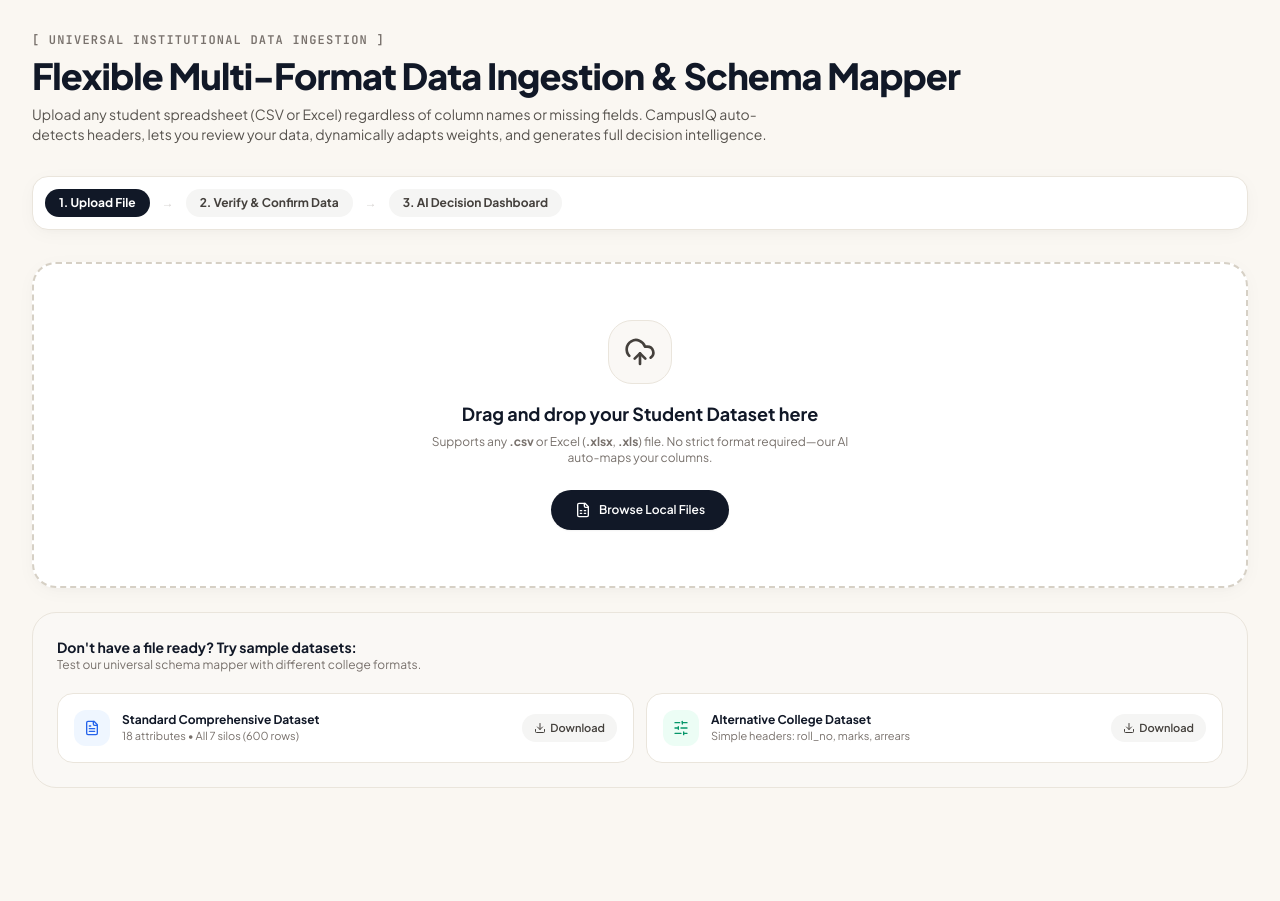
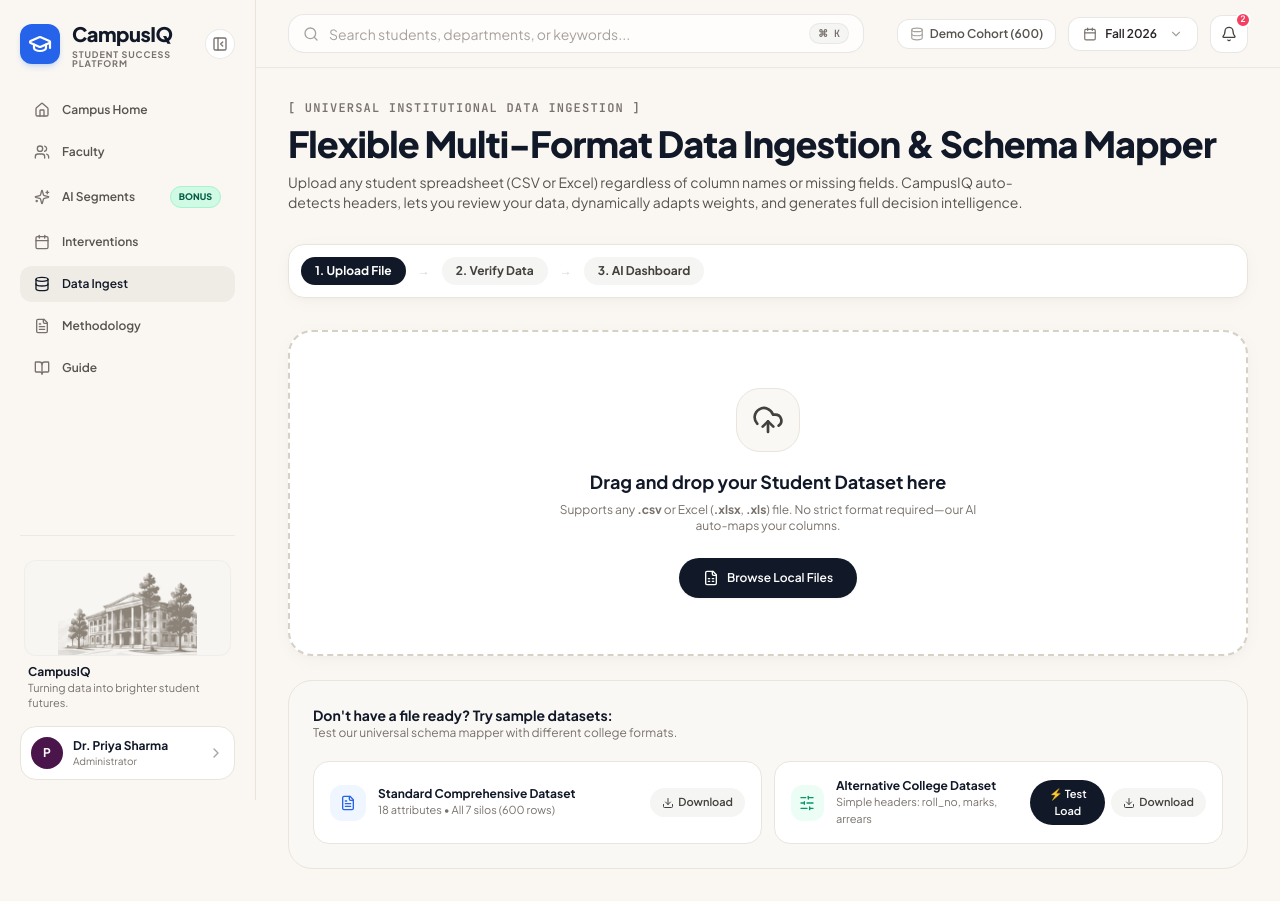
Before and after one commit to likhith3035/smart-campus, a Next.js app: page /upload in a window 1280 px wide. Before the commit the page ends 820 px from the top, so only its background shows below. Built offline with nearby package versions, Linux system fonts and the light colour scheme; a web font is replaced by a local one.

Commit message:
feat(dataset): implement global student data store with dynamic custom cohort adaptation and reset controls

```diff
--- a/app/layout.tsx
+++ b/app/layout.tsx
@@ -2,6 +2,7 @@
 import "./globals.css";
 import { Navbar } from "@/components/Navbar";
 import { Footer } from "@/components/Footer";
+import { StudentDataProvider } from "@/components/context/StudentDataContext";
 
 export const metadata: Metadata = {
   title: "CampusIQ | AI-Powered Student Analytics & Success Platform",
@@ -14,13 +15,18 @@
   children: React.ReactNode;
 }) {
   return (
-    <html lang="en">
-      <body className="min-h-screen bg-[#FAF7F2] text-[#121826] flex flex-col antialiased selection:bg-stone-900 selection:text-white">
-        <Navbar />
-        <main className="flex-1 w-full">
-          {children}
-        </main>
-        <Footer />
+    <html lang="en" suppressHydrationWarning>
+      <body
+        suppressHydrationWarning
+        className="min-h-screen bg-[#FAF7F2] text-[#121826] flex flex-col antialiased selection:bg-stone-900 selection:text-white"
+      >
+        <StudentDataProvider>
+          <Navbar />
+          <main className="flex-1 w-full">
+            {children}
+          </main>
+          <Footer />
+        </StudentDataProvider>
       </body>
     </html>
   );
--- a/app/upload/page.tsx
+++ b/app/upload/page.tsx
@@ -27,10 +27,15 @@
   Check,
   HelpCircle,
 } from "lucide-react";
+import Link from "next/link";
+import { CustomSelect, SelectOption } from "@/components/ui/CustomSelect";
+import { WorkspaceShell } from "@/components/layout/WorkspaceShell";
+import { useStudentData } from "@/components/context/StudentDataContext";
 
 type UploadStep = "upload" | "verify" | "dashboard";
 
 export default function DataIntegrationPage() {
+  const { setUploadedCohort, isCustomDataset, resetToDemoData } = useStudentData();
   const [currentStep, setCurrentStep] = useState<UploadStep>("upload");
   const [fileName, setFileName] = useState<string>("");
   const [fileSizeStr, setFileSizeStr] = useState<string>("");
@@ -177,6 +182,7 @@
       });
 
       setProcessedStudents(parsed);
+      setUploadedCohort(parsed, fileName || "Custom Uploaded Dataset");
       setCurrentStep("dashboard");
     } catch (err: any) {
       console.error("Error processing students:", err);
@@ -222,15 +228,16 @@
   const placementReadyCount = processedStudents.filter((s) => s.coding_score >= 60 && s.cgpa >= 7.0 && s.active_backlogs === 0).length;
 
   return (
-    <div className="max-w-7xl mx-auto px-4 sm:px-6 lg:px-8 py-8 space-y-8 animate-in fade-in duration-300">
+    <WorkspaceShell>
+      <div className="max-w-7xl mx-auto px-3.5 sm:px-6 lg:px-8 py-5 sm:py-8 space-y-6 sm:space-y-8 animate-in fade-in duration-300">
       {/* ───────────────────────────────────────────────────────────
           HEADER
       ─────────────────────────────────────────────────────────── */}
       <div className="space-y-2">
-        <div className="text-xs font-mono uppercase tracking-widest text-[#78716C] font-semibold">
+        <div className="text-[10px] sm:text-xs font-mono uppercase tracking-widest text-[#78716C] font-semibold">
           [ UNIVERSAL INSTITUTIONAL DATA INGESTION ]
         </div>
-        <h1 className="text-3xl sm:text-4xl font-extrabold text-[#111827] tracking-tight">
+        <h1 className="text-2xl sm:text-4xl font-extrabold text-[#111827] tracking-tight">
           Flexible Multi-Format Data Ingestion & Schema Mapper
         </h1>
         <p className="text-xs sm:text-sm text-[#57534E] max-w-3xl leading-relaxed">
@@ -239,23 +246,23 @@
       </div>
 
       {/* Progress Steps Header */}
-      <div className="flex items-center gap-3 p-3 rounded-2xl bg-white border border-[#EAE5DC] card-shadow text-xs">
-        <div className={`flex items-center gap-2 px-3.5 py-1.5 rounded-full font-bold ${
+      <div className="flex items-center gap-2 sm:gap-3 p-2.5 sm:p-3 rounded-2xl bg-white border border-[#EAE5DC] card-shadow text-xs overflow-x-auto scrollbar-none">
+        <div className={`flex items-center gap-1.5 sm:gap-2 px-3 sm:px-3.5 py-1.5 rounded-full font-bold whitespace-nowrap text-[11px] sm:text-xs ${
           currentStep === "upload" ? "bg-[#111827] text-white" : "bg-stone-100 text-stone-700"
         }`}>
           <span>1. Upload File</span>
         </div>
-        <span className="text-stone-300">→</span>
-        <div className={`flex items-center gap-2 px-3.5 py-1.5 rounded-full font-bold ${
+        <span className="text-stone-300 shrink-0">→</span>
+        <div className={`flex items-center gap-1.5 sm:gap-2 px-3 sm:px-3.5 py-1.5 rounded-full font-bold whitespace-nowrap text-[11px] sm:text-xs ${
           currentStep === "verify" ? "bg-[#111827] text-white" : "bg-stone-100 text-stone-700"
         }`}>
-          <span>2. Verify & Confirm Data</span>
+          <span>2. Verify Data</span>
         </div>
-        <span className="text-stone-300">→</span>
-        <div className={`flex items-center gap-2 px-3.5 py-1.5 rounded-full font-bold ${
+        <span className="text-stone-300 shrink-0">→</span>
+        <div className={`flex items-center gap-1.5 sm:gap-2 px-3 sm:px-3.5 py-1.5 rounded-full font-bold whitespace-nowrap text-[11px] sm:text-xs ${
           currentStep === "dashboard" ? "bg-[#111827] text-white" : "bg-stone-100 text-stone-700"
         }`}>
-          <span>3. AI Decision Dashboard</span>
+          <span>3. AI Dashboard</span>
         </div>
       </div>
 
@@ -345,11 +352,21 @@
                     <div className="text-[11px] text-stone-500">Simple headers: roll_no, marks, arrears</div>
                   </div>
                 </div>
+                <div className="flex items-center gap-1.5">
+                  <button
+                    type="button"
+                    onClick={() => {
+                      const sample = `roll_no,student_name,branch,class_year,percentage_marks,attendance_pct,arrears,coding_score\n2024-CSE-001,Aarav Patel,Computer Science,4,88.5,92.0,0,85\n2024-CSE-002,Bhavna Rao,Computer Science,4,62.0,68.5,2,35\n2024-ECE-105,Chirag Reddy,Electronics & Comm,3,74.5,81.0,0,45\n2024-IT-044,Divya Sharma,Information Tech,3,56.0,62.0,3,25\n2024-MECH-012,Farhan Khan,Mechanical Eng,4,69.0,79.0,1,30\n2024-AI-088,Ishita Nair,AI & Data Science,3,91.0,94.5,0,92\n2024-CSE-077,Karan Joshi,Computer Science,4,58.0,59.0,2,20\n2024-IT-102,Meera Iyer,Information Tech,3,84.0,88.0,0,78\n2024-CIVIL-015,Rohan Varma,Civil Engineering,3,71.0,76.0,1,40\n2024-BIOTECH-009,Ananya Sen,Biotechnology,4,86.0,91.0,0,65`;
+                      const file = new File([sample], "custom_alternative_college.csv", { type: "text/csv" });
+                      handleFile(file);
+                    }}
+                    className="px-3 py-1.5 rounded-full bg-[#111827] hover:bg-black text-white text-[11px] font-semibold flex items-center gap-1 shadow-xs cursor-pointer transition-colors"
+                  >
+                    <span>⚡ Test Load</span>
+                  </button>
                   <button
                     onClick={async () => {
-                    const res = await fetch("/lib/data/sample_simple_college_dataset.csv").catch(() => null);
-                    // generate simple blob
-                    const sample = `roll_no,student_name,branch,class_year,percentage_marks,attendance_pct,arrears,coding_score\n2024-CSE-001,Aarav Patel,Computer Science,4,88.5,92.0,0,85\n2024-CSE-002,Bhavna Rao,Computer Science,4,62.0,68.5,2,35\n2024-ECE-105,Chirag Reddy,Electronics & Comm,3,74.5,81.0,0,45\n2024-IT-044,Divya Sharma,Information Tech,3,56.0,62.0,3,25\n2024-MECH-012,Farhan Khan,Mechanical Eng,4,69.0,79.0,1,30\n2024-AI-088,Ishita Nair,AI & Data Science,3,91.0,94.5,0,92\n2024-CSE-077,Karan Joshi,Computer Science,4,58.0,59.0,2,20\n2024-IT-102,Meera Iyer,Information Tech,3,84.0,88.0,0,78`;
+                      const sample = `roll_no,student_name,branch,class_year,percentage_marks,attendance_pct,arrears,coding_score\n2024-CSE-001,Aarav Patel,Computer Science,4,88.5,92.0,0,85\n2024-CSE-002,Bhavna Rao,Computer Science,4,62.0,68.5,2,35\n2024-ECE-105,Chirag Reddy,Electronics & Comm,3,74.5,81.0,0,45\n2024-IT-044,Divya Sharma,Information Tech,3,56.0,62.0,3,25\n2024-MECH-012,Farhan Khan,Mechanical Eng,4,69.0,79.0,1,30\n2024-AI-088,Ishita Nair,AI & Data Science,3,91.0,94.5,0,92\n2024-CSE-077,Karan Joshi,Computer Science,4,58.0,59.0,2,20\n2024-IT-102,Meera Iyer,Information Tech,3,84.0,88.0,0,78\n2024-CIVIL-015,Rohan Varma,Civil Engineering,3,71.0,76.0,1,40\n2024-BIOTECH-009,Ananya Sen,Biotechnology,4,86.0,91.0,0,65`;
                       const blob = new Blob([sample], { type: "text/csv;charset=utf-8;" });
                       const url = URL.createObjectURL(blob);
                       const link = document.createElement("a");
@@ -359,11 +376,12 @@
                       link.click();
                       document.body.removeChild(link);
                     }}
-                  className="px-3 py-1.5 rounded-full bg-stone-100 hover:bg-stone-200 text-stone-700 text-[11px] font-semibold flex items-center gap-1"
+                    className="px-3 py-1.5 rounded-full bg-stone-100 hover:bg-stone-200 text-stone-700 text-[11px] font-semibold flex items-center gap-1 cursor-pointer transition-colors"
                   >
                     <Download className="w-3 h-3" />
                     <span>Download</span>
                   </button>
+                </div>
               </div>
             </div>
           </div>
@@ -461,22 +479,22 @@
                     </div>
 
                     <div className="mt-2">
-                      <select
+                      <CustomSelect
                         value={mappedUserCol || "__unmapped__"}
-                        onChange={(e) => handleMappingChange(field.key, e.target.value)}
-                        className={`w-full px-2.5 py-1.5 rounded-xl text-xs font-medium border focus:outline-none transition-colors ${
+                        onChange={(val) => handleMappingChange(field.key, val)}
+                        options={[
+                          { value: "__unmapped__", label: "-- Not in File (Use Safe Default) --" },
+                          ...rawHeaders.map((h) => ({
+                            value: h,
+                            label: `Column: ${h}`,
+                          })),
+                        ]}
+                        buttonClassName={`py-1.5 px-2.5 rounded-xl text-xs ${
                           isMapped
                             ? "bg-white text-stone-900 border-stone-300 font-semibold"
                             : "bg-white text-stone-400 border-dashed border-stone-200"
                         }`}
-                      >
-                        <option value="__unmapped__">-- Not in File (Use Safe Default) --</option>
-                        {rawHeaders.map((h) => (
-                          <option key={h} value={h}>
-                            Column: {h}
-                          </option>
-                        ))}
-                      </select>
+                      />
                     </div>
 
                     {isMapped && (
@@ -591,6 +609,38 @@
             </div>
           </div>
 
+          {/* Global Platform Activation Alert */}
+          <div className="p-4 sm:p-5 rounded-2xl bg-emerald-50/90 border border-emerald-200 flex flex-col md:flex-row items-start md:items-center justify-between gap-3 text-emerald-900 shadow-2xs">
+            <div className="flex items-center gap-3">
+              <div className="w-10 h-10 rounded-xl bg-emerald-100 border border-emerald-200 flex items-center justify-center text-emerald-700 shrink-0">
+                <CheckCircle2 className="w-5 h-5" />
+              </div>
+              <div>
+                <div className="font-bold text-xs sm:text-sm text-emerald-950">
+                  Custom Dataset Activated Across All Pages!
+                </div>
+                <div className="text-[11px] text-emerald-700">
+                  CampusIQ is now operating on these {totalCount} students across Faculty Triage, Institutional Home, AI Segmentation, and the Prescriptive Action Tracker.
+                </div>
+              </div>
+            </div>
+            <div className="flex items-center gap-2 w-full md:w-auto">
+              <Link
+                href="/faculty"
+                className="flex-1 md:flex-none inline-flex items-center justify-center gap-1.5 px-4 py-2 rounded-full bg-emerald-700 hover:bg-emerald-800 text-white text-xs font-bold transition-all shadow-xs"
+              >
+                <span>View in Faculty Triage</span>
+                <ArrowRight className="w-3.5 h-3.5" />
+              </Link>
+              <Link
+                href="/home"
+                className="flex-1 md:flex-none inline-flex items-center justify-center gap-1.5 px-4 py-2 rounded-full bg-white hover:bg-emerald-100 text-emerald-800 border border-emerald-300 text-xs font-bold transition-all shadow-xs"
+              >
+                <span>View Campus Home</span>
+              </Link>
+            </div>
+          </div>
+
           {/* 4 Summary Metric Badges */}
           <div className="grid grid-cols-2 sm:grid-cols-4 gap-3">
             <div className="p-4 rounded-2xl bg-white border border-[#EAE5DC] card-shadow space-y-1">
@@ -649,5 +699,6 @@
         </div>
       )}
       </div>
+    </WorkspaceShell>
   );
 }
--- /dev/null
+++ b/components/context/StudentDataContext.tsx
@@ -0,0 +1,119 @@
+"use client";
+
+import React, { createContext, useContext, useState, useEffect, ReactNode, useMemo } from "react";
+import { initialStudents } from "@/lib/studentsData";
+import { StudentProfile } from "@/lib/types";
+
+interface StudentDataContextType {
+  students: StudentProfile[];
+  isCustomDataset: boolean;
+  datasetName: string;
+  studentCount: number;
+  availableDepartments: string[];
+  availableSemesters: number[];
+  setUploadedCohort: (newStudents: StudentProfile[], sourceName: string) => void;
+  resetToDemoData: () => void;
+}
+
+const STORAGE_KEY = "campusiq_custom_cohort_v1";
+const STORAGE_META_KEY = "campusiq_custom_meta_v1";
+
+const StudentDataContext = createContext<StudentDataContextType | undefined>(undefined);
+
+export function StudentDataProvider({ children }: { children: ReactNode }) {
+  const [students, setStudents] = useState<StudentProfile[]>(initialStudents);
+  const [isCustomDataset, setIsCustomDataset] = useState<boolean>(false);
+  const [datasetName, setDatasetName] = useState<string>("Standard Campus Benchmark Cohort");
+
+  // On mount, check if user previously uploaded a custom cohort in this session/browser
+  useEffect(() => {
+    try {
+      const savedData = sessionStorage.getItem(STORAGE_KEY);
+      const savedMeta = sessionStorage.getItem(STORAGE_META_KEY);
+      if (savedData && savedMeta) {
+        const parsed = JSON.parse(savedData);
+        if (Array.isArray(parsed) && parsed.length > 0) {
+          setStudents(parsed);
+          setIsCustomDataset(true);
+          setDatasetName(savedMeta);
+        }
+      }
+    } catch (err) {
+      console.warn("Could not retrieve custom student dataset from session:", err);
+    }
+  }, []);
+
+  const setUploadedCohort = (newStudents: StudentProfile[], sourceName: string) => {
+    if (!newStudents || newStudents.length === 0) return;
+    setStudents(newStudents);
+    setIsCustomDataset(true);
+    setDatasetName(sourceName);
+
+    try {
+      sessionStorage.setItem(STORAGE_KEY, JSON.stringify(newStudents));
+      sessionStorage.setItem(STORAGE_META_KEY, sourceName);
+    } catch (err) {
+      console.warn("Could not cache dataset to sessionStorage (possibly quota exceeded):", err);
+    }
+  };
+
+  const resetToDemoData = () => {
+    setStudents(initialStudents);
+    setIsCustomDataset(false);
+    setDatasetName("Standard Campus Benchmark Cohort");
+
+    try {
+      sessionStorage.removeItem(STORAGE_KEY);
+      sessionStorage.removeItem(STORAGE_META_KEY);
+    } catch (err) {
+      console.warn("Error clearing sessionStorage:", err);
+    }
+  };
+
+  // Derive unique departments from active students
+  const availableDepartments = useMemo(() => {
+    const set = new Set<string>();
+    students.forEach((s) => {
+      if (s.department && s.department.trim()) {
+        set.add(s.department.trim());
+      }
+    });
+    return Array.from(set).sort();
+  }, [students]);
+
+  // Derive unique semesters from active students
+  const availableSemesters = useMemo(() => {
+    const set = new Set<number>();
+    students.forEach((s) => {
+      if (typeof s.semester === "number" && !isNaN(s.semester)) {
+        set.add(s.semester);
+      }
+    });
+    return Array.from(set).sort((a, b) => a - b);
+  }, [students]);
+
+  return (
+    <StudentDataContext.Provider
+      value={{
+        students,
+        isCustomDataset,
+        datasetName,
+        studentCount: students.length,
+        availableDepartments,
+        availableSemesters,
+        setUploadedCohort,
+        resetToDemoData,
+      }}
+    >
+      {children}
+    </StudentDataContext.Provider>
+  );
+}
+
+export function useStudentData() {
+  const context = useContext(StudentDataContext);
+  if (!context) {
+    throw new Error("useStudentData must be used within a StudentDataProvider");
+  }
+  return context;
+}
```
Also changed, not shown: app/icon.svg (added). Lines whose indentation alone changed are shown as unchanged.
